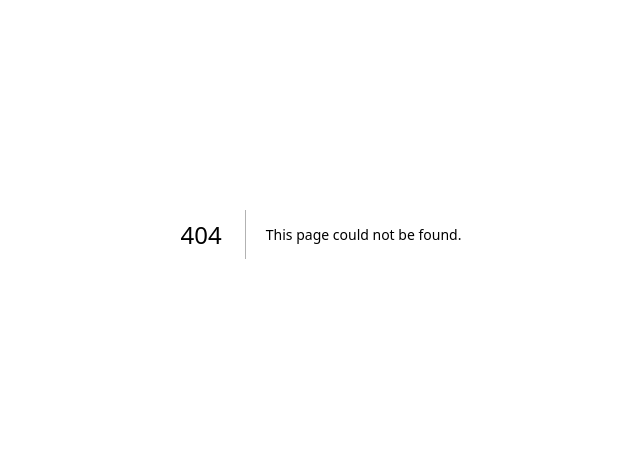
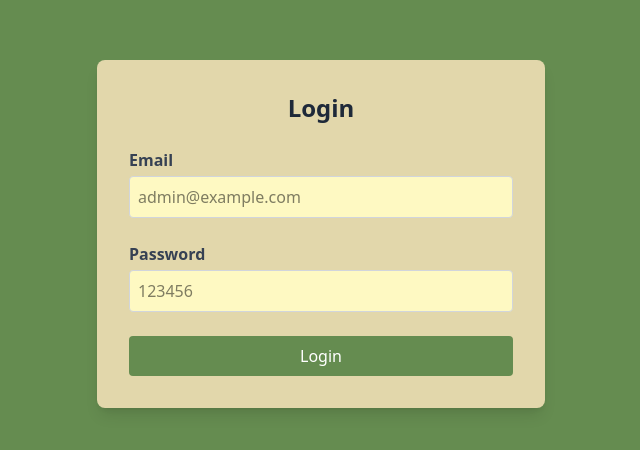
Before and after one commit to komijanimatin1/todo-test, a Next.js app: page /login in a window 1280 px wide. Before the commit this address had no page. Shown: the part 166-616 px from the top of the page, without its empty margins (319-959 px from the left). Built offline with nearby package versions, Linux system fonts and the light colour scheme.

Commit message:
feat: make login route

```diff
--- /dev/null
+++ b/src/app/login/page.tsx
@@ -0,0 +1,86 @@
+"use client";
+
+import { useForm } from "react-hook-form";
+import { yupResolver } from "@hookform/resolvers/yup";
+import * as yup from "yup";
+import { useRouter } from "next/navigation";
+import { useAuth } from "@/stores/authStore";
+import { useState } from "react";
+
+const schema = yup.object({
+    email: yup.string().email("Invalid email").required("Email is required"),
+    password: yup.string().min(6, "Minimum 6 characters").required("Password is required"),
+});
+
+type FormData = yup.InferType<typeof schema>;
+
+export default function Login() {
+    const { login } = useAuth();
+    const router = useRouter();
+    const [error, setError] = useState("");
+
+    const {
+        register,
+        handleSubmit,
+        formState: { errors },
+    } = useForm<FormData>({
+        resolver: yupResolver(schema),
+    });
+
+
+    const onSubmit = (data: FormData) => {
+        if (data.email === "admin@example.com" && data.password === "123456") {
+            login("1234");
+            router.push("/");
+
+        } else {
+            setError("Invalid credentials");
+
+        }
+    };
+
+    return (
+        <div className="min-h-screen flex items-center justify-center bg-[#658c50]">
+            <form
+                onSubmit={handleSubmit(onSubmit)}
+                className="bg-[#e2d7ab] p-8 rounded-lg shadow-lg w-[90%] max-w-md space-y-6"
+            >
+                <h2 className="text-2xl font-bold text-center text-gray-800">Login</h2>
+
+                {error && <p className="text-red-600 text-center">{error}</p>}
+
+                <div>
+                    <label className="block mb-1 font-semibold text-gray-700">Email</label>
+
+                    <input
+                        type="email"
+                        {...register("email")}
+                        className="w-full p-2 rounded bg-yellow-100 border border-gray-300 focus:outline-none focus:ring-2 focus:ring-[#658c50]"
+                        placeholder="admin@example.com"
+                    />
+                    {errors.email && <p className="text-sm text-red-600 mt-1">{errors.email.message}</p>}
+                </div>
+
+                <div>
+                    <label className="block mb-1 font-semibold text-gray-700">Password</label>
+
+                    <input
+                        type="password"
+                        {...register("password")}
+                        className="w-full p-2 rounded bg-yellow-100 border border-gray-300 focus:outline-none focus:ring-2 focus:ring-[#658c50]"
+                        placeholder="123456"
+                    />
+                    {errors.password && <p className="text-sm text-red-600 mt-1">{errors.password.message}</p>}
+                </div>
+
+                <button
+                    type="submit"
+                    className="w-full bg-[#658c50] text-white py-2 rounded hover:bg-[#567a43] transition duration-200"
+                >
+                    Login
+                </button>
+
+            </form>
+        </div>
+    );
+}
```
